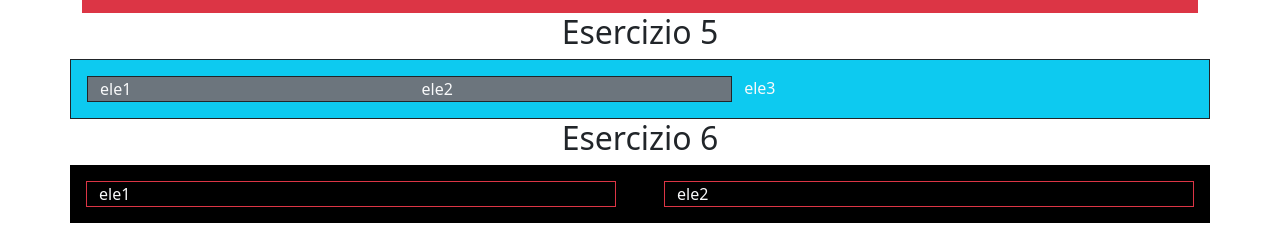
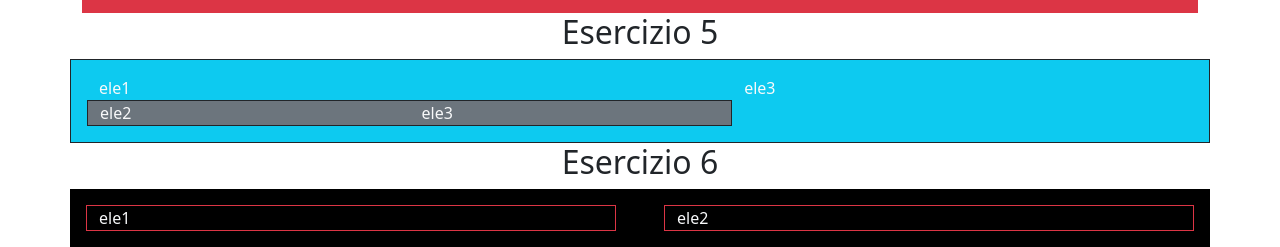
Before and after one commit to Domenicoschipelliti/2-ottobre-bootstrap, a plain HTML site: page index.html in a window 1280 px wide. Shown: the part 753-1000 px from the top of the page. Before the commit the page ends 976 px from the top, so only its background shows below. Drawn offline with nearby package versions, Linux system fonts and the light colour scheme.

Commit message:
modifiche

```diff
--- a/index.html
+++ b/index.html
@@ -109,9 +109,10 @@
         class="row d-sm-block bg-info text-light p-3 border border-dark d-md-flex"
       >
         <div class="col-lg-7">
+          ele1
           <div class="row d-sm-block bg-secondary border border-dark d-md-flex">
-            <div class="col w-50">ele1</div>
             <div class="col w-50">ele2</div>
+            <div class="col w-50">ele3</div>
           </div>
         </div>
         <div class="col-lg-5">ele3</div>
```
